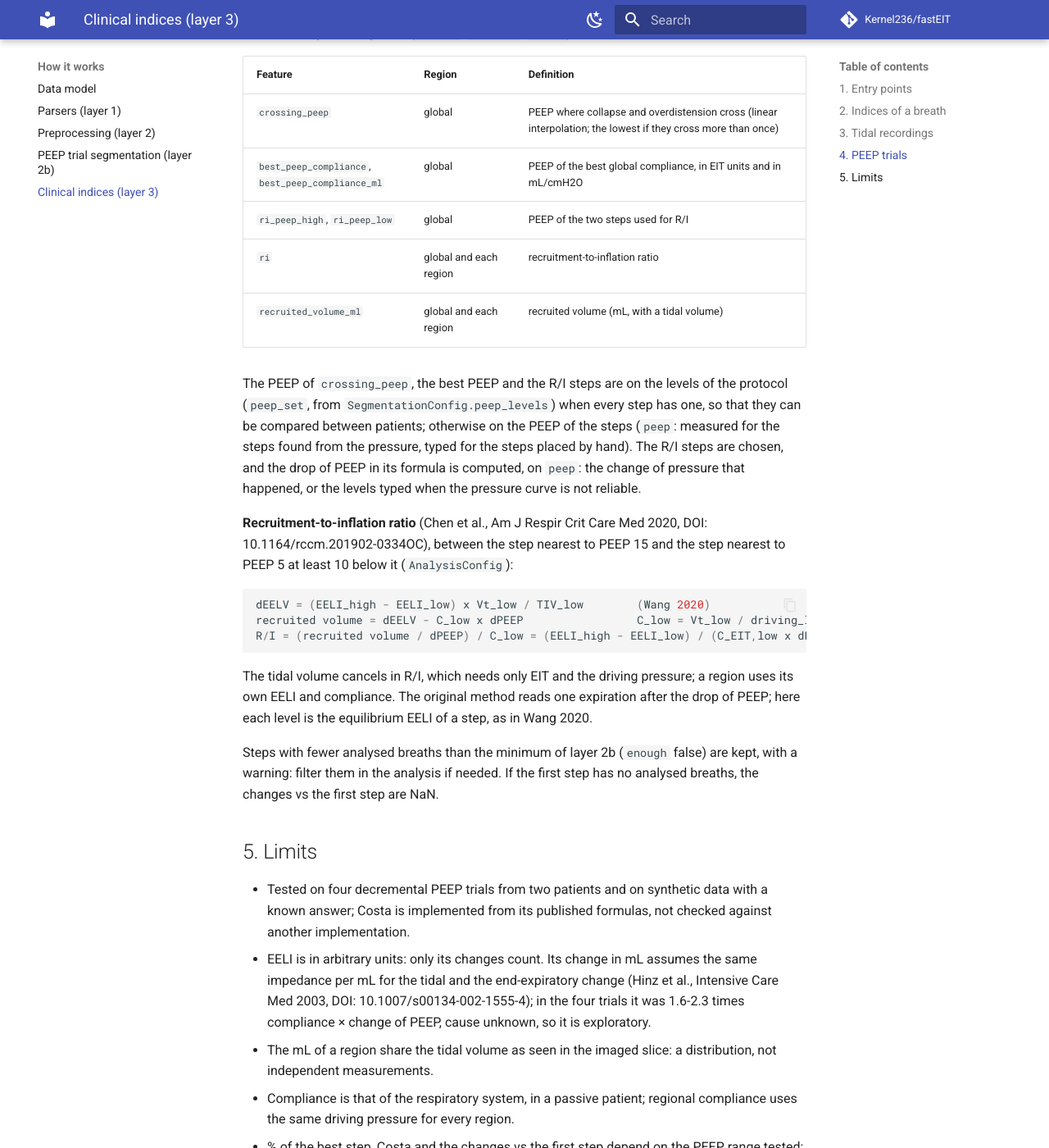
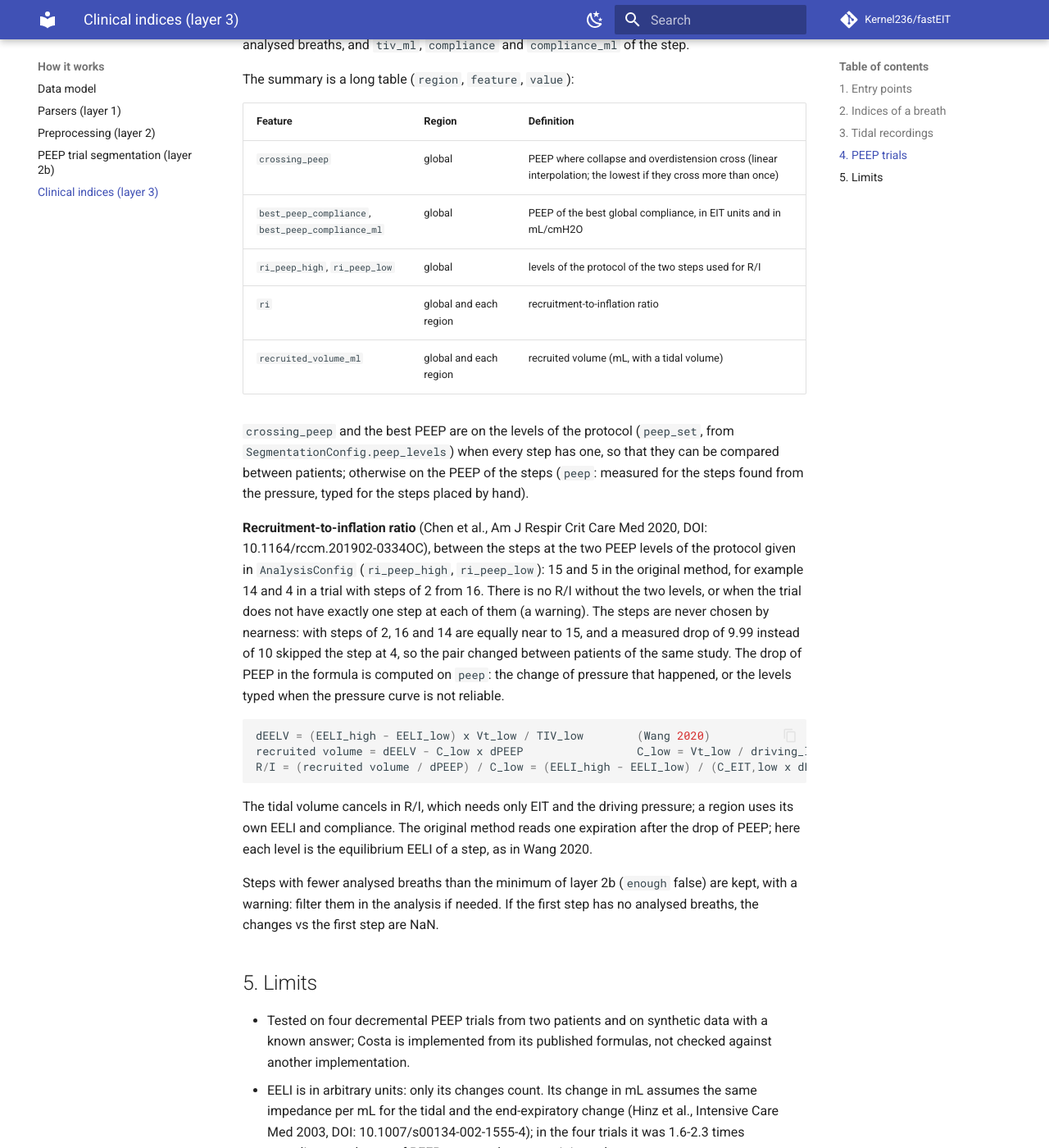
Before and after one commit to Kernel236/fastEIT, an MkDocs documentation site: the page built from docs/features.md, in a window 1280 px wide and 1400 px high, scrolled down 3989 px. Shown: the whole window at 82% size. Built offline with MkDocs 1.6.1 and Material for MkDocs 9.7.7, drawn with Linux system fonts in a browser that asks for light colours; comment, search, counter and statistics services are not loaded; the version menu is left out; some of the changed text lies outside the part shown.

Commit message:
fix: R/I between the steps at two levels of the protocol given in the config, never the nearest
Chosen by nearness to 15 and 5, the pair changed between trials of the same
protocol: 16 and 14 are equally near to 15, and a measured drop just under 10
skipped the step at 4. Now the two levels are set in AnalysisConfig (no R/I
without them) and matched to peep_set; the drop of PEEP stays the measured one.

````diff
--- a/docs/features.md
+++ b/docs/features.md
@@ -24,6 +24,7 @@ Steps for a user: [analyse a recording](guide/analyse.md).
 ## 1. Entry points
 
 ```python
+from fasteit.config import AnalysisConfig, SegmentationConfig
 from fasteit.features import peep_trial_features, tidal_features
 from fasteit.models import RecordingContext, Segment
 from fasteit.parsers.loader import load_data
@@ -38,10 +39,12 @@ tidal.breaths    # one row per breath
 tidal.regions    # one row per breath and region
 tidal.summary    # median and quartiles over the valid breaths, by region and index
 
-# A PEEP trial.
+# A PEEP trial, with the PEEP levels of its protocol and the two levels of R/I.
 context = RecordingContext(protocol="peep_trial", tidal_volume_ml=450)
-trial = segment_peep_trial(preprocess(load_data("peep_trial.bin"), context=context))
-features = peep_trial_features(trial)   # parameters in features.config (AnalysisConfig)
+protocol = SegmentationConfig(peep_levels=(16, 14, 12, 10, 8, 6, 4, 2, 0))
+trial = segment_peep_trial(preprocess(load_data("peep_trial.bin"), context=context),
+                           protocol)
+features = peep_trial_features(trial, AnalysisConfig(ri_peep_high=14, ri_peep_low=4))
 features.steps          # one row per PEEP step
 features.step_regions   # one row per step and region
 features.summary        # crossing PEEP, best PEEP, R/I (global and by region)
@@ -129,21 +132,25 @@ The summary is a long table (`region`, `feature`, `value`):
 |---------|--------|------------|
 | `crossing_peep` | global | PEEP where collapse and overdistension cross (linear interpolation; the lowest if they cross more than once) |
 | `best_peep_compliance`, `best_peep_compliance_ml` | global | PEEP of the best global compliance, in EIT units and in mL/cmH2O |
-| `ri_peep_high`, `ri_peep_low` | global | PEEP of the two steps used for R/I |
+| `ri_peep_high`, `ri_peep_low` | global | levels of the protocol of the two steps used for R/I |
 | `ri` | global and each region | recruitment-to-inflation ratio |
 | `recruited_volume_ml` | global and each region | recruited volume (mL, with a tidal volume) |
 
-The PEEP of `crossing_peep`, the best PEEP and the R/I steps are on the levels of the
-protocol (`peep_set`, from `SegmentationConfig.peep_levels`) when every step has one, so
-that they can be compared between patients; otherwise on the PEEP of the steps (`peep`:
-measured for the steps found from the pressure, typed for the steps placed by hand). The
-R/I steps are chosen, and the drop of PEEP in its formula is computed, on `peep`: the
-change of pressure that happened, or the levels typed when the pressure curve is not
-reliable.
+`crossing_peep` and the best PEEP are on the levels of the protocol
+(`peep_set`, from `SegmentationConfig.peep_levels`) when every step has one, so that they
+can be compared between patients; otherwise on the PEEP of the steps (`peep`: measured
+for the steps found from the pressure, typed for the steps placed by hand).
 
 **Recruitment-to-inflation ratio** (Chen et al., Am J Respir Crit Care Med 2020, DOI:
-10.1164/rccm.201902-0334OC), between the step nearest to PEEP 15 and the step nearest to
-PEEP 5 at least 10 below it (`AnalysisConfig`):
+10.1164/rccm.201902-0334OC), between the steps at the two PEEP levels of the protocol
+given in `AnalysisConfig` (`ri_peep_high`, `ri_peep_low`): 15 and 5 in the original
+method, for example 14 and 4 in a trial with steps of 2 from 16. There is no R/I without
+the two levels, or when the trial does not have exactly one step at each of them (a
+warning). The steps are never chosen by nearness: with steps of 2, 16 and 14 are equally
+near to 15, and a measured drop of 9.99 instead of 10 skipped the step at 4, so the pair
+changed between patients of the same study. The drop of PEEP in the formula is computed
+on `peep`: the change of pressure that happened, or the levels typed when the pressure
+curve is not reliable.
 
 ```
 dEELV = (EELI_high - EELI_low) x Vt_low / TIV_low        (Wang 2020)
````
Also changed, not shown: 6 other files.
